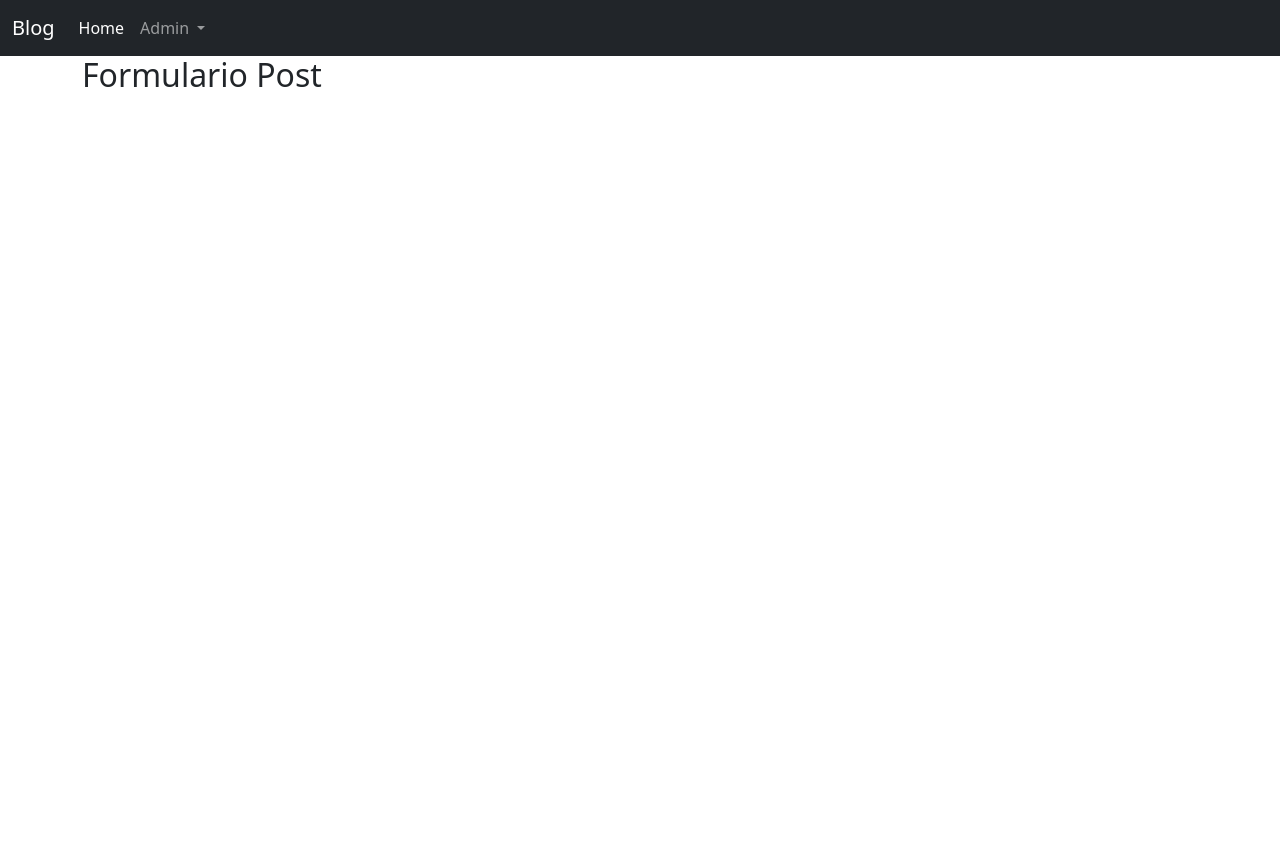
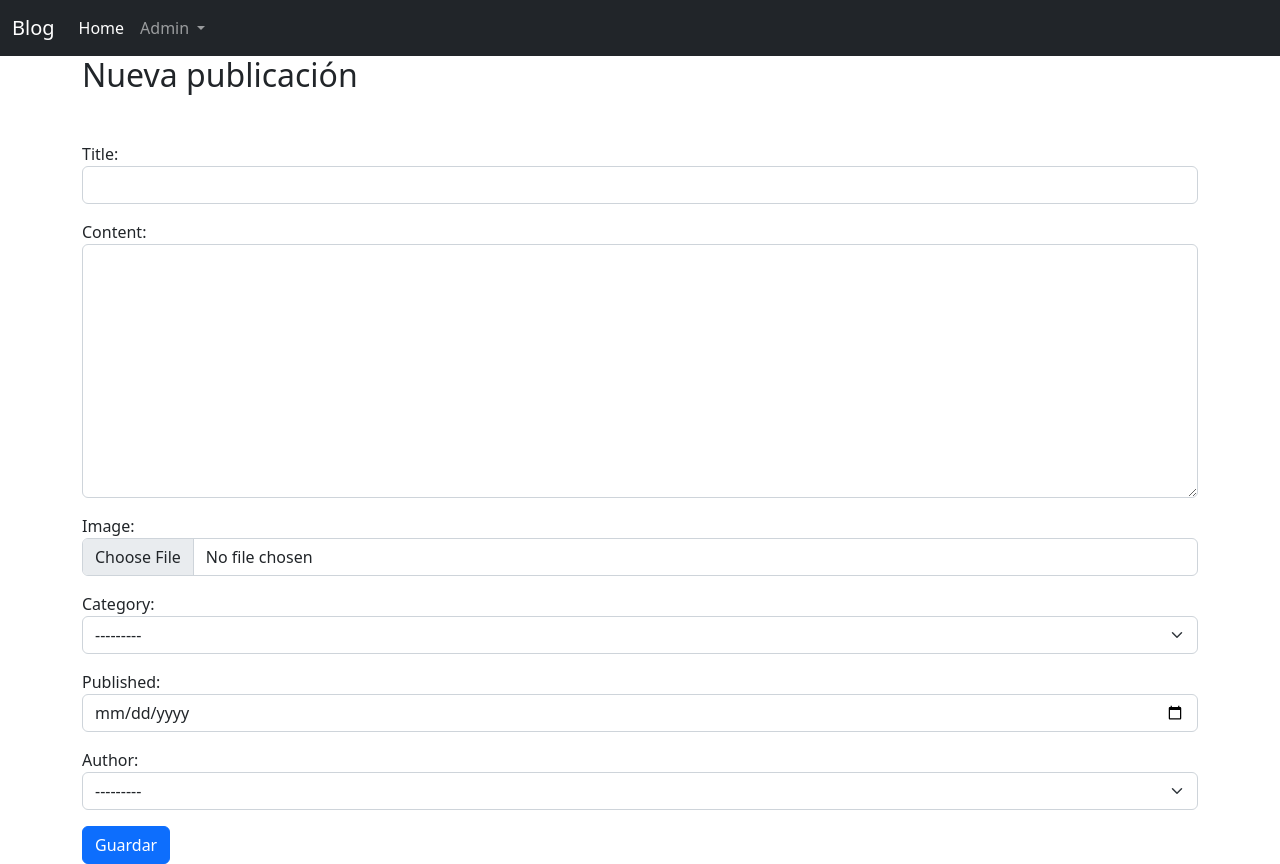
Before and after one commit to jorgeald77/coderhouse-proyecto-blog, a Django app: page /posts/crear in a window 1280 px wide. Before the commit the page ends 87 px from the top, so only its background shows below. Run offline with Django 4.2, Linux system fonts and the light colour scheme; data comes from the database, SQL or seed files in the repository; both versions use the stored data as it was after the commit; some libraries are stand-ins or nearby versions.

Commit message:
Se creo la funcionalidad para crear nuevos posts

```diff
--- /dev/null
+++ b/blog/forms.py
@@ -0,0 +1,40 @@
+from django import forms
+from django.forms import ModelForm
+
+from blog.models import Post, Category, Profile
+
+
+class PostCreateForm(ModelForm):
+    class Meta:
+        model = Post
+        fields = ('title', 'content', 'image', 'category', 'published', 'author')
+        widgets = {
+            'title': forms.TextInput(attrs={'class': 'form-control'}),
+            'content': forms.Textarea(attrs={'class': 'form-control', 'row': 4}),
+            'image': forms.FileInput(attrs={'class': 'form-control'}),
+            'category': forms.Select(attrs={'class': 'form-select'}),
+            'published': forms.DateInput(attrs={'type': 'date', 'class': 'form-control'}),
+            'author': forms.Select(attrs={'class': 'form-select'})
+        }
+
+
+class CategoryCreteForm(ModelForm):
+    class Meta:
+        model = Category
+        fields = ('name',)
+        widgets = {
+            'name': forms.TextInput(attrs={'class': 'form-control'}),
+        }
+
+
+class ProfileCreateForm(ModelForm):
+    class Meta:
+        model = Profile
+        fields = ('user', 'name', 'image', 'description', 'url')
+        widgets = {
+            'user': forms.Select(attrs={'class': 'form-select'}),
+            'name': forms.TextInput(attrs={'class': 'form-control'}),
+            'image': forms.FileInput(attrs={'class': 'form-control'}),
+            'description': forms.Textarea(attrs={'class': 'form-control', 'row': 2}),
+            'url': forms.TextInput(attrs={'class': 'form-control'}),
+        }
--- a/blog/templates/home.html
+++ b/blog/templates/home.html
@@ -11,6 +11,7 @@
             <h5 class="card-title">{{ post.title }}</h5>
             <span class="badge rounded-pill text-bg-light">{{ post.category }}</span>
             <p class="card-text">{{ post.content }}</p>
+            <a href="{% url 'post.show' post.id %}" class="btn btn-sm btn-primary">Leer ...</a>
         </div>
     </div>
     {% endfor %}
--- a/blog/templates/posts/create.html
+++ b/blog/templates/posts/create.html
@@ -1,5 +1,15 @@
 {% extends 'templates/app.html' %}
 
 {% block main %}
-<h2>Formulario Post</h2>
+<h2>Nueva publicación</h2>
+
+<section class="mt-5">
+    <form action="" method="post">
+        {% csrf_token %}
+
+        {{ form.as_p }}
+
+        <input class="btn btn-primary" type="submit" value="Guardar">
+    </form>
+</section>
 {% endblock %}
--- a/blog/urls.py
+++ b/blog/urls.py
@@ -6,6 +6,7 @@ urlpatterns = [
     path('posts/<int:pk>', views.post_show, name='post.show'),
     path('posts/listar', views.post_list, name='post.list'),
     path('posts/crear', views.post_create, name='post.create'),
+
     path('categories/listar', views.category_list, name='category.list'),
     path('categories/crear', views.category_create, name='category.create'),
 ]
--- a/blog/views.py
+++ b/blog/views.py
@@ -1,7 +1,8 @@
 from django.shortcuts import render
-from django.http import HttpResponse
+from django.http import HttpResponse, HttpResponseRedirect
 
 # Home Blog
+from blog.forms import PostCreateForm
 from blog.models import Post
 
 
@@ -16,13 +17,19 @@ def post_list(request):
     return render(request, 'posts/list.html', {'posts': posts})
 
 
-def post_create(request):
-    return render(request, 'posts/create.html')
-
-
 def post_show(request, pk: int):
     post = Post.objects.get(pk=pk)
     return render(request, "posts/show.html", {'post': post})
+
+
+def post_create(request):
+    if request.method == "POST":
+        form = PostCreateForm(request.POST)
+        if form.is_valid():
+            form.save()
+            return HttpResponseRedirect('/posts/listar')
+
+    return render(request, 'posts/create.html', {'form': PostCreateForm})
 
 
 def post_edit(request):
```
Also changed, not shown: db.sqlite3.
